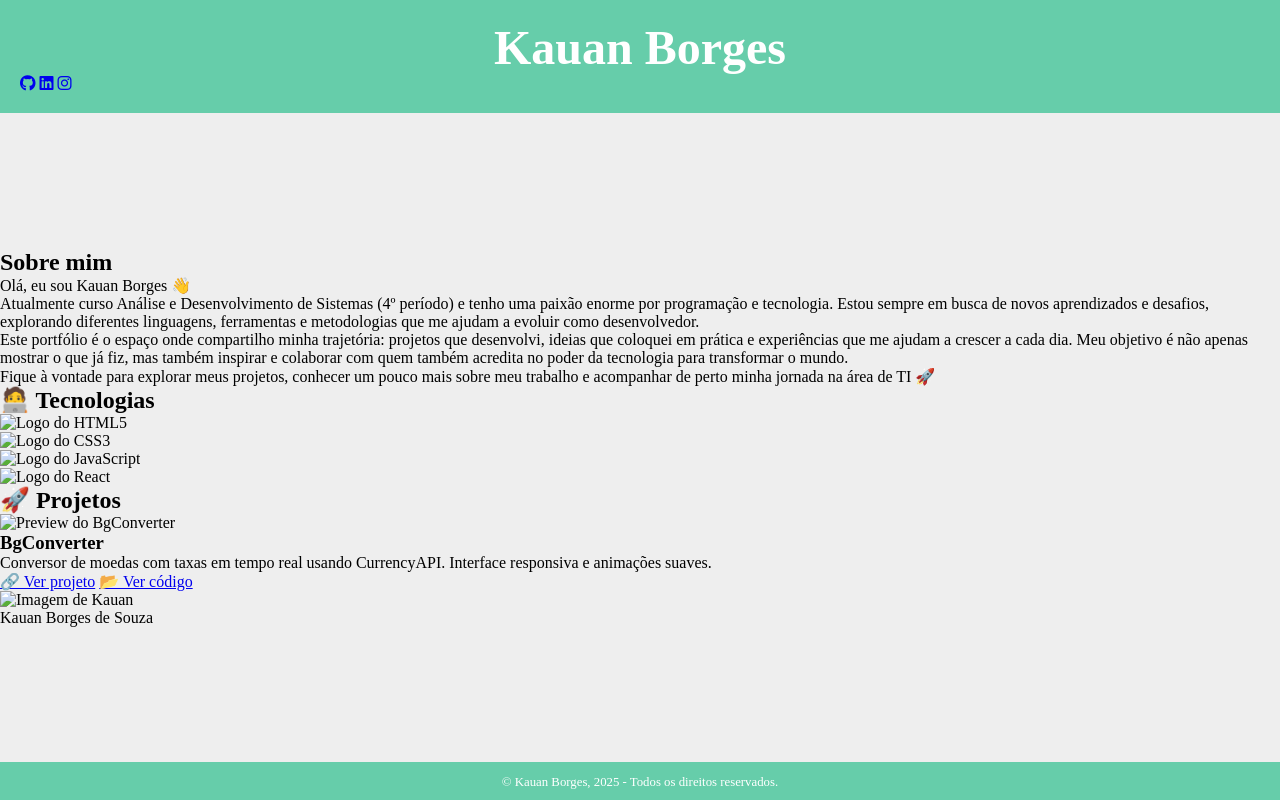
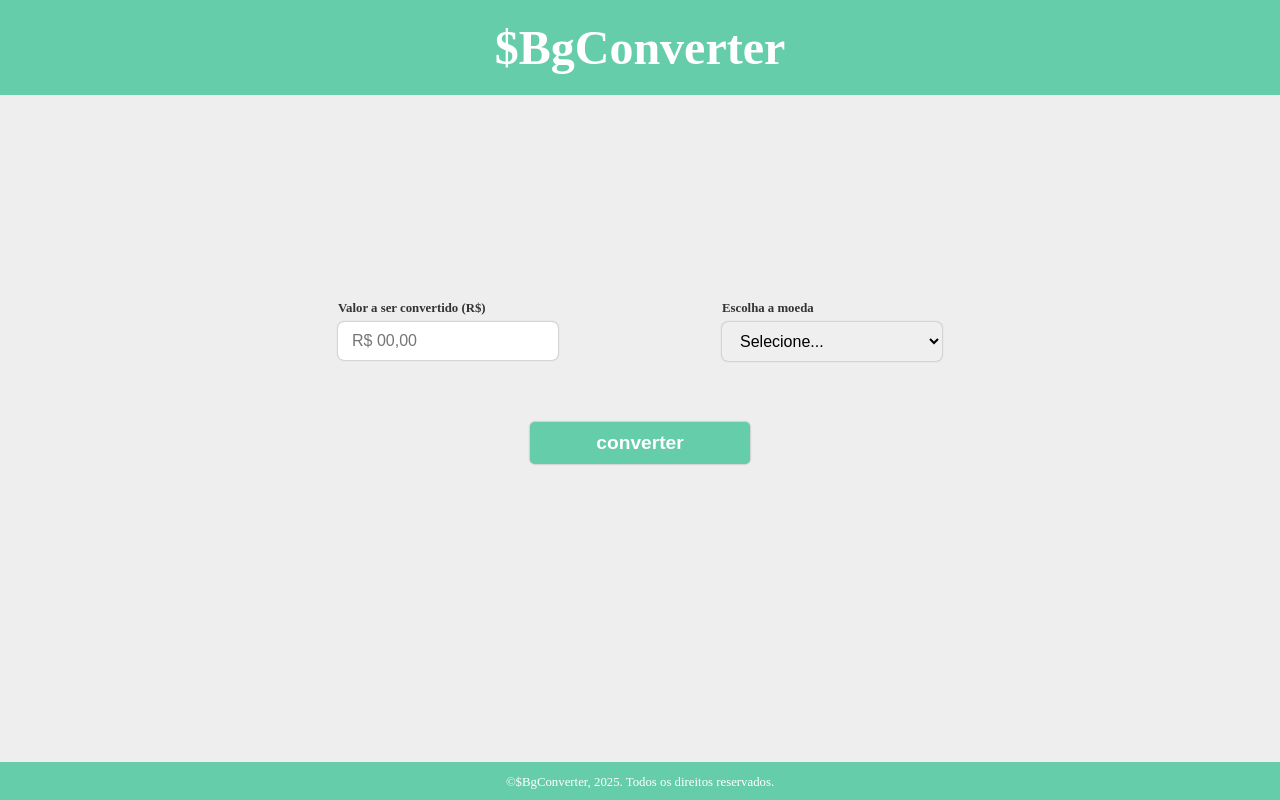
Before and after one commit to kauanbg-dev/bgconverter, a plain HTML site: page index.html in a window 1280 px wide. Drawn offline with Linux system fonts and the light colour scheme.

Commit message:
Update index.html

```diff
--- a/index.html
+++ b/index.html
@@ -1,83 +1,63 @@
 <!DOCTYPE html>
 <html lang="pt-BR">
 <head>
-  <meta charset="UTF-8" />
-  <meta name="viewport" content="width=device-width, initial-scale=1.0" />
-  <title>Portfólio Kauan</title>
+    <meta charset="UTF-8">
+    <meta name="viewport" content="width=device-width, initial-scale=1.0">
+    <title>$BgConverter</title>
+    <!-- CSS -->
+     <link rel="stylesheet" href="css/reset.css">
+     <link rel="stylesheet" href="css/header.css">
+     <link rel="stylesheet" href="css/footer.css">
+     <link rel="stylesheet" href="css/styles.css">
+    <!--FONTS  -->
+     <link rel="preconnect" href="https://fonts.googleapis.com">
+<link rel="preconnect" href="https://fonts.gstatic.com" crossorigin>
+<link href="https://fonts.googleapis.com/css2?family=Poppins:wght@500;600;700&display=swap" rel="stylesheet">
 
-  <!-- CSS -->
-  <link rel="stylesheet" href="./css/reset.css" />
-  <link rel="stylesheet" href="./css/header.css" />
-  <link rel="stylesheet" href="./css/main.css" />
-  <link rel="stylesheet" href="./css/footer.css" />
-  <link rel="stylesheet" href="./css/responsive.css" />
-
-  <!-- Fonts -->
-  <link rel="preconnect" href="https://fonts.googleapis.com" />
-  <link rel="preconnect" href="https://fonts.gstatic.com" crossorigin />
-  <link href="https://fonts.googleapis.com/css2?family=Montserrat:wght@400;700&display=swap" rel="stylesheet" />
-
-  <!-- Icons -->
-  <script src="https://kit.fontawesome.com/4c2f84ae4c.js" crossorigin="anonymous" defer></script>
 </head>
 <body>
     <header>
-    <h1>Kauan Borges</h1>
-    <nav>
-      <a href="https://github.com/kauanbg-dev" target="_blank"><i class="fa-brands fa-github"></i></a>
-      <a href="https://www.linkedin.com/in/kauan-borges-079074370/" target="_blank"><i class="fa-brands fa-linkedin"></i></a>
-      <a href="https://www.instagram.com/eukauan.dev/" target="_blank"><i class="fa-brands fa-instagram"></i></a>
-    </nav>
+        <h1>$BgConverter</h1>
     </header>
 
     <main>
-    <section class="main-content">
-      <article class="text">
-        <h2>Sobre mim</h2>
-        <p>
-          Olá, eu sou Kauan Borges 👋<br />
-          Atualmente curso Análise e Desenvolvimento de Sistemas (4º período) e tenho uma paixão enorme por programação e tecnologia. Estou sempre em busca de novos aprendizados e desafios, explorando diferentes linguagens, ferramentas e metodologias que me ajudam a evoluir como desenvolvedor.<br />
-          Este portfólio é o espaço onde compartilho minha trajetória: projetos que desenvolvi, ideias que coloquei em prática e experiências que me ajudam a crescer a cada dia. Meu objetivo é não apenas mostrar o que já fiz, mas também inspirar e colaborar com quem também acredita no poder da tecnologia para transformar o mundo.<br />
-          Fique à vontade para explorar meus projetos, conhecer um pouco mais sobre meu trabalho e acompanhar de perto minha jornada na área de TI 🚀
-        </p>
-      </article>
+        <form id="form">
+            <section class="inputs-container">
+                <div class="form-group">
+                   <label for="value-real">Valor a ser convertido (R$)</label>
+                   <input
+                   type="number"
+                   placeholder="R$ 00,00"
+                   id="value-real"
+                   name="value-real"
+                   max="10000000"
+                   >
+                </div>
 
-      <aside class="techs">
-        <h2>🧑‍💻 Tecnologias</h2>
-        <div class="cards-container">
-          <div class="card"><img src="img/html-5-svgrepo-com.svg" alt="Logo do HTML5" /></div>
-          <div class="card"><img src="img/css-3-svgrepo-com.svg" alt="Logo do CSS3" /></div>
-          <div class="card"><img src="img/js-svgrepo-com.svg" alt="Logo do JavaScript" /></div>
-          <div class="card"><img src="img/react-brands-solid-full.svg" alt="Logo do React" /></div>
+                <div class="form-group">
+                   <label for="">Escolha a moeda</label>
+                   <select id="currency">
+                        <option value="">Selecione...</option>
+                        <option value="eur">Euro</option>
+                        <option value="dol">Dólar</option>
+                   </select>
+
                 </div>
-      </aside>
 
-      <!-- Seção de Projetos abaixo das tecnologias -->
-      <section class="projetos">
-        <h2>🚀 Projetos</h2>
-        <div class="projetos-container">
-          <div class="projeto-card">
-            <img src="img/bgconverter-prewiew.png" alt="Preview do BgConverter" />
-            <h3>BgConverter</h3>
-            <p>Conversor de moedas com taxas em tempo real usando CurrencyAPI. Interface responsiva e animações suaves.</p>
-            <div class="links">
-              <a href="https://bgconverter.vercel.app/" target="_blank">🔗 Ver projeto</a>
-              <a href="https://github.com/kauanbg-dev/bgconverter" target="_blank">📂 Ver código</a>
-            </div>
-          </div>
-          <!-- Adicione mais projetos aqui -->
-        </div>
-      </section>
             </section>
 
-    <figure>
-      <img src="img/perfil.jpeg" alt="Imagem de Kauan" />
-      <figcaption>Kauan Borges de Souza</figcaption>
-    </figure>
+            <button type="submit">converter</button>
+        </form>
+
+        <h2 id="result"></h2>
     </main>
 
     <footer>
-    <span>&copy; Kauan Borges, 2025 - Todos os direitos reservados.</span>
+        <span>
+            &copy;$BgConverter, 2025. Todos os direitos reservados.
+        </span>
     </footer>
+
+    <script src="js/script.js"></script>
 </body>
 </html>
```
Lines whose indentation alone changed are shown as unchanged.
